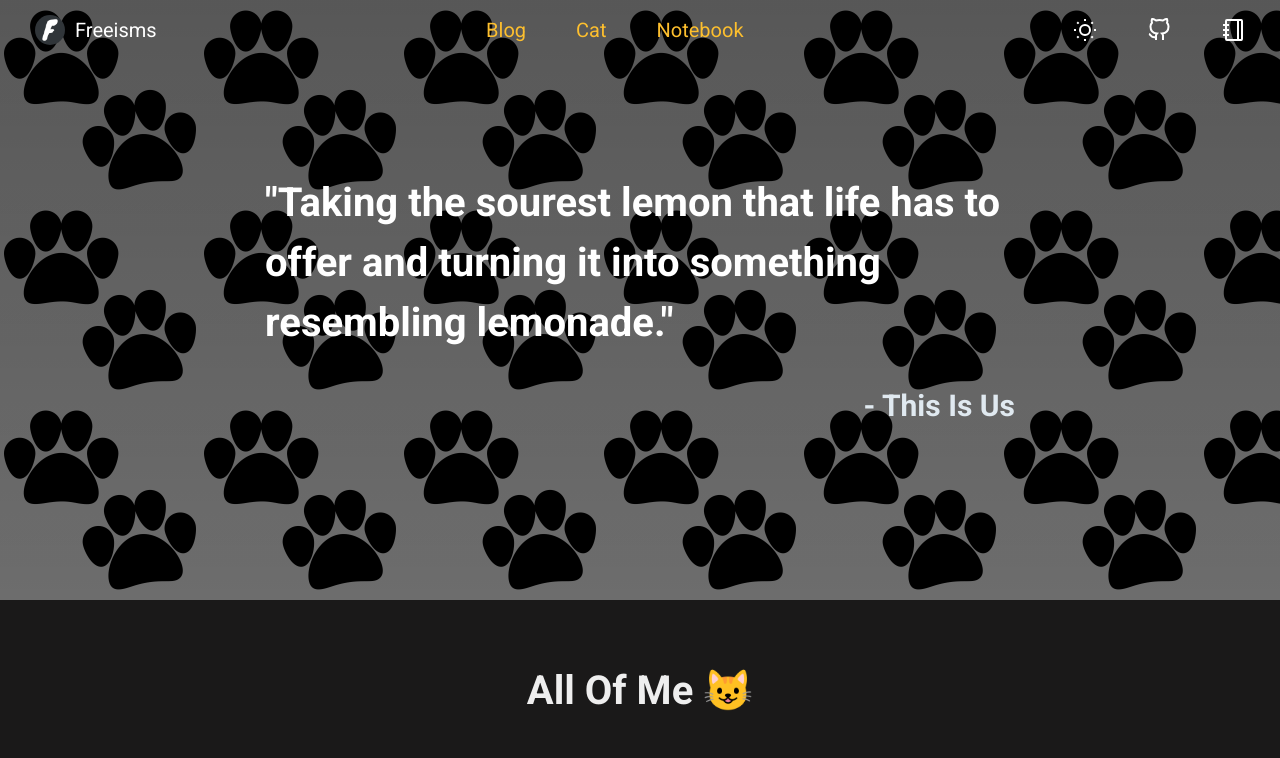
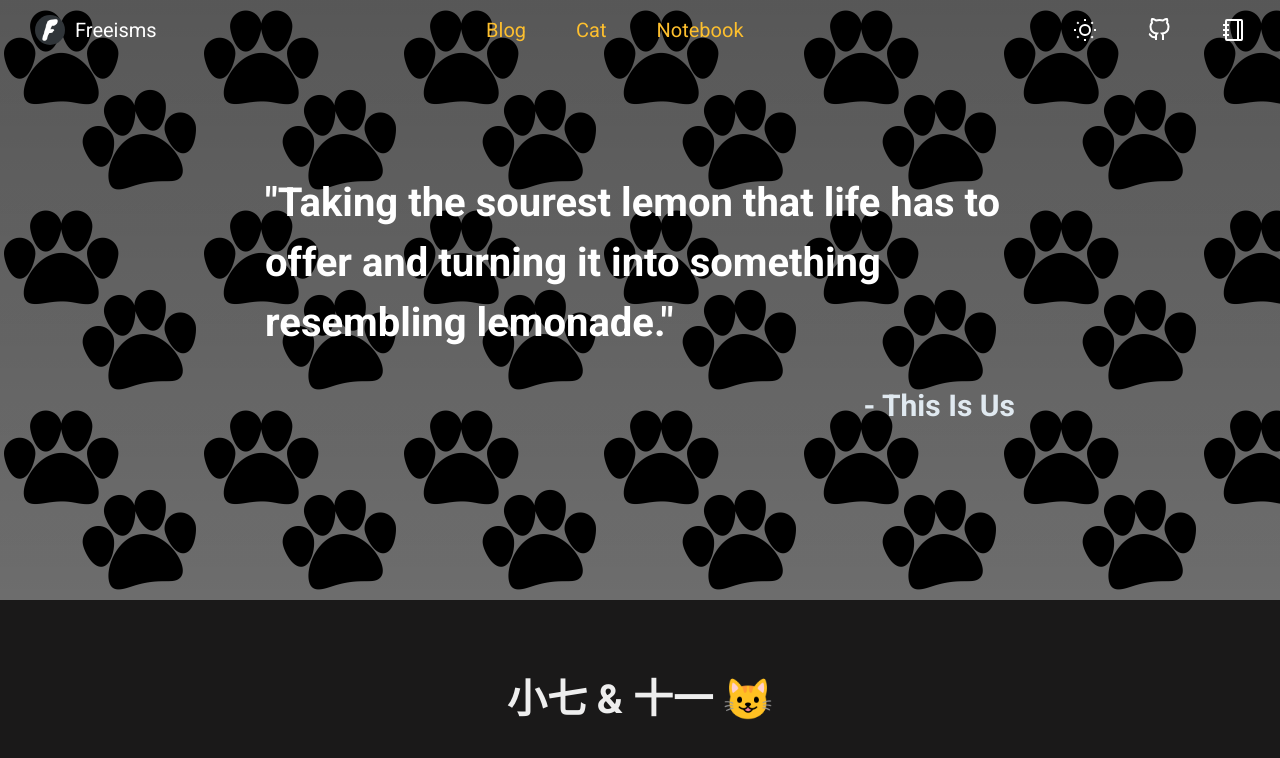
Before and after one commit to Fengfengfeng-up/vue-personal-website, a Vue app: page /cat in a window 1280 px wide. Shown: the top 758 px of the page. Built offline with nearby package versions, Linux system fonts and the light colour scheme.

Commit message:
Change cats container name

```diff
--- a/src/views/cat/index.vue
+++ b/src/views/cat/index.vue
@@ -12,7 +12,7 @@
       </section>
     </div>
     <div class="img-container">
-      <h1>All Of Me 😺</h1>
+      <h1>小七 & 十一 😺</h1>
       <vue-masonry-wall
         :items="cats"
         :options="{ width: 400, padding: 12 }"
```
